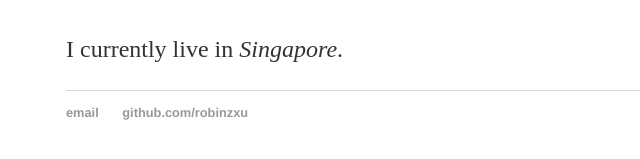
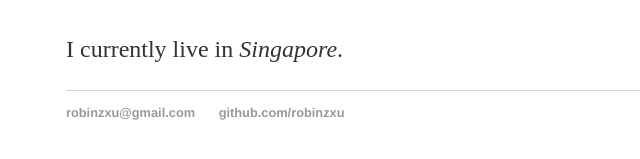
Before and after one commit to robinzxu/robinzxu.github.io, a Jekyll site: the page built from index.html, in a window 1280 px wide. Shown: the part 169-328 px from the top of the page, without its empty margins (30-670 px from the left). Built offline with Jekyll 4.4.1, drawn with Linux system fonts in a browser that asks for light colours.

Commit message:
Update default.html

```diff
--- a/_layouts/default.html
+++ b/_layouts/default.html
@@ -12,12 +12,13 @@
 
 		<meta charset="utf-8">
 		<meta name="viewport" content="width=device-width">
+		<!--
 		<meta name="description" content="Hi! This is Robin Xu. Welcome to my personal site. I currently work in Singapore as a private equity investor.">
 		<link rel="canonical" href="robinzxu.github.io/">
+		-->
 
 		<title>{{ page.title }}</title>
 		<link rel="stylesheet" type="text/css" href="/css/main.css">
-
 	</head>
 
 	<body>
@@ -30,14 +31,12 @@
 		</nav>
 
 		<div class="container">
-
 			{{ content }}
-
 		</div>
 
 		<footer>
 	    	<ul>
-	        	<li><a href="mailto:robinzxu@gmail.com">email</a></li>
+	        	<li><a href="mailto:robinzxu@gmail.com">robinzxu@gmail.com</a></li>
 	        	<li><a href="https://github.com/robinzxu">github.com/robinzxu</a></li>
 		</ul>
 		</footer>
```
